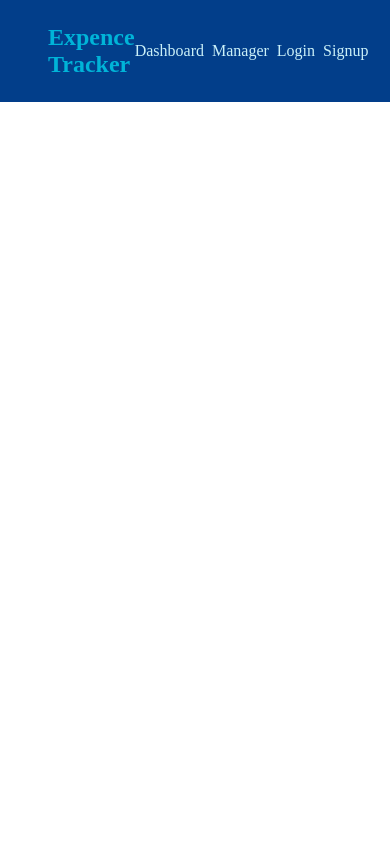
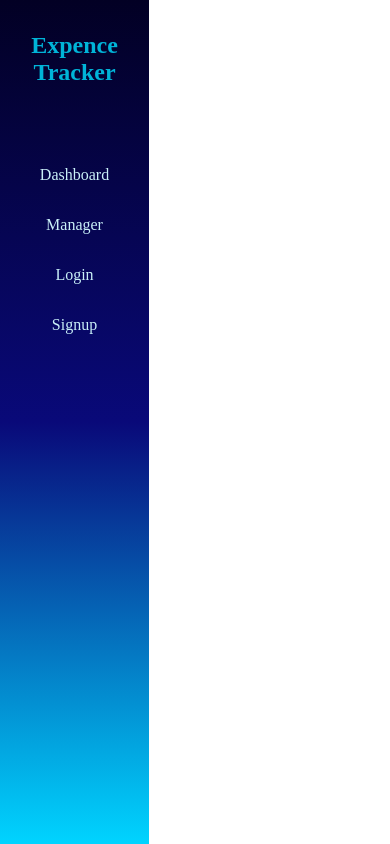
Before and after one commit to Nishantmishra1221/Expence-Tracking-MERN, a React (Vite) app: page / in a window 390 px wide. Built offline with nearby package versions, Linux system fonts and the light colour scheme.

Commit message:
navbar-mobile-structure

```diff
--- a/src/App.css
+++ b/src/App.css
@@ -1,10 +1,23 @@
-*{
-  margin:0;
-  padding:0;
+* {
+  margin: 0;
+  padding: 0;
   text-decoration: none;
   list-style: none;
 }
-a{
+html,
+body {
+  height: 100%;
+}
+
+#root {
+  height: 100%;
+  display: flex;
+  flex-direction: column;
+}
+a {
   text-decoration: none;
-  color:inherit
+  color: inherit;
 }
+body {
+  height: 100vh;
+}
--- a/src/App.jsx
+++ b/src/App.jsx
@@ -3,11 +3,7 @@ import "./App.css";
 import Navbar from "./components/Navbar.jsx";
 
 const App = () => {
-  return (
-    <div>
-      <Navbar />
-      </div>
-  );
+  return <Navbar />;
 };
 
 export default App;
--- a/src/styles/Navbar.module.css
+++ b/src/styles/Navbar.module.css
@@ -1,30 +1,60 @@
-.navbar{
-    background-color:#023e8a;
+.navbar {
+  background-color: #023e8a;
   display: flex;
   justify-content: space-between;
   align-items: center;
-    padding:1.5rem 3rem;
+  padding: 1.5rem 3rem;
 }
 
-.navbarList{
+.navbarList {
   display: flex;
-    justify-content:space-around;
-    gap:1rem;
+  justify-content: space-around;
+  gap: 1rem;
   font-size: 1.5rem;
   font-weight: 400;
-    color: #caf0f8
+  color: #caf0f8;
 }
 
-.navbar h1{
-    color:#00b4d8
+.navbar h1 {
+  color: #00b4d8;
 }
 
-@media(max-width:768px){
-    .navbar h1{
-        font-size:1.5rem;
+@media (max-width: 768px) {
+  .navbar h1 {
+    font-size: 1.5rem;
   }
-    .navbarList{
-        font-size:1rem;
+  .navbarList {
+    font-size: 1rem;
     gap: 0.5rem;
   }
 }
+
+@media (max-width: 480px) {
+  .navbar {
+    width: 30vw;
+    flex-direction: column;
+    height: 100%;
+    background: rgb(2, 0, 36);
+    background: linear-gradient(
+      180deg,
+      rgba(2, 0, 36, 1) 0%,
+      rgba(9, 9, 121, 1) 50%,
+      rgba(0, 212, 255, 1) 100%
+    );
+    justify-content: flex-start;
+    gap: 5rem;
+    padding: 1rem;
+    padding-top: 2rem;
+  }
+  .navbar h1 {
+    text-align: center;
+  }
+  .navbarList {
+    flex-direction: column;
+    width: 100%;
+    align-items: center;
+    font-size: 1rem;
+    gap: 2rem;
+  }
+
+}
```
Lines whose indentation alone changed are shown as unchanged.
